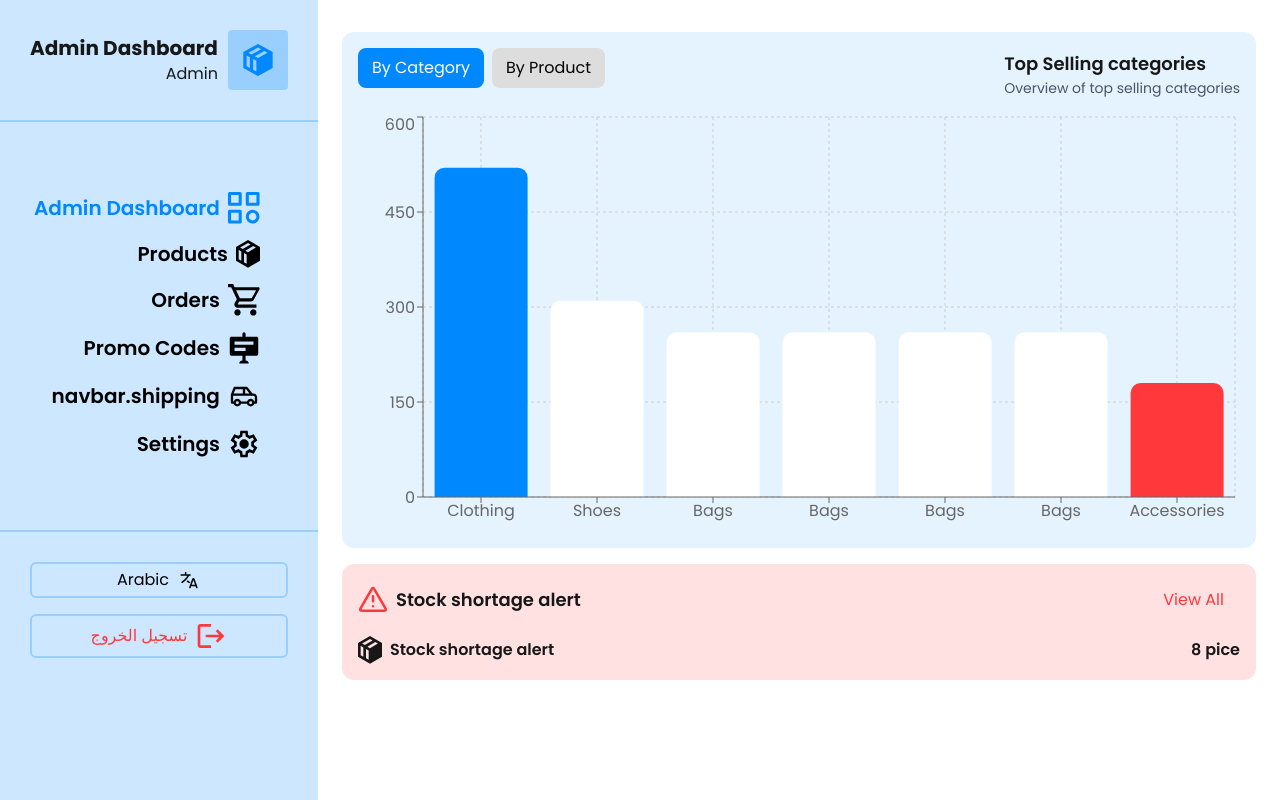
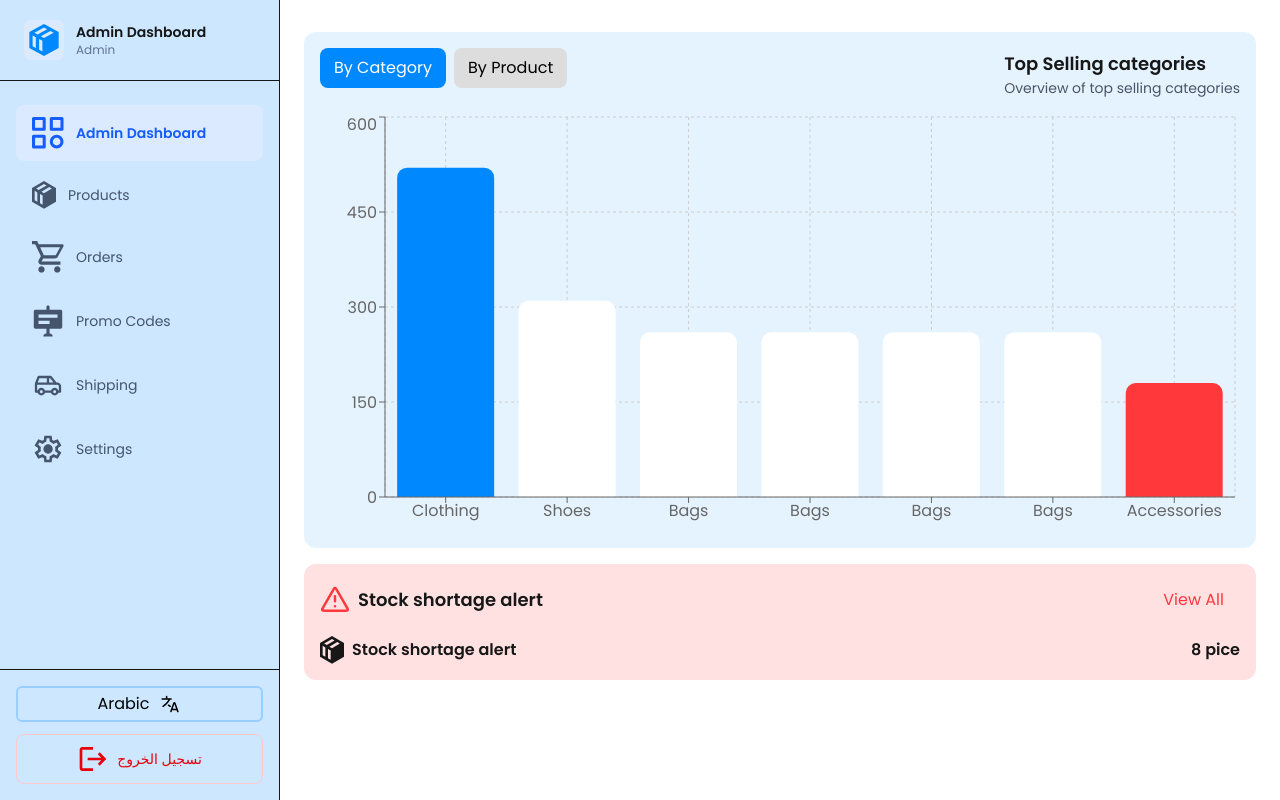
Before and after one commit to Abdelrahman0963/MassarWebApp, a Next.js app: page /en in a window 1280 px wide. Built offline with nearby package versions, Linux system fonts and the light colour scheme.

Commit message:
feat: update Navbar component layout and improve RTL support

```diff
--- a/app/components/Navbar.tsx
+++ b/app/components/Navbar.tsx
@@ -1,90 +1,135 @@
 "use client";
-import { Cart, ControlPanel, DefaultLogo, EnAr, Logout, Products, Promocode, Settings, Shipping } from '../icons/icons'
-import Link from 'next/link'
+
+import {
+  Cart,
+  ControlPanel,
+  DefaultLogo,
+  Logout,
+  Products,
+  Promocode,
+  Settings,
+  Shipping
+} from "../icons/icons";
+
+import Link from "next/link";
 import { usePathname } from "next/navigation";
-import LangSwitch from './NavBtn/LangSwitch';
-import { useTranslations } from 'next-intl';
-
+import { useTranslations } from "next-intl";
+import LangSwitch from "./NavBtn/LangSwitch";
 
 const Navbar = () => {
-  const pathName = usePathname();
-  const locale = pathName?.split('/')[1];
+  const pathname = usePathname();
+  const locale = pathname?.split("/")[1];
   const t = useTranslations();
 
-  const NavLinks = [
+  const isRTL = locale === "ar";
+
+  const navLinks = [
     {
       href: `/${locale}`,
-      label: t('navbar.board'),
-      icon: <ControlPanel />
+      label: t("navbar.board"),
+      icon: <ControlPanel />,
     },
     {
       href: `/${locale}/products`,
-      label: t('navbar.Products'),
-      icon: <Products />
+      label: t("navbar.Products"),
+      icon: <Products />,
     },
     {
       href: `/${locale}/orders`,
-      label: t('navbar.orders'),
-      icon: <Cart />
+      label: t("navbar.orders"),
+      icon: <Cart />,
     },
     {
       href: `/${locale}/promocodes`,
-      label: t('navbar.promocodes'),
-      icon: <Promocode />
+      label: t("navbar.promocodes"),
+      icon: <Promocode />,
     },
     {
       href: `/${locale}/shippingZone`,
-      label: t('navbar.shipping'),
-      icon: <Shipping />
+      label: t("navbar.shippingZone"),
+      icon: <Shipping />,
     },
     {
       href: `/${locale}/settings`,
-      label: t('navbar.settings'),
-      icon: <Settings />
-    }
-  ]
-
+      label: t("navbar.settings"),
+      icon: <Settings />,
+    },
+  ];
 
   return (
-    <div className='h-screen bg-[#CCE7FF]  '>
-      <nav>
-        <header className='flex gap-2.5 items-center mb-10 justify-end border-b-2 border-[#99CFFF] p-7.5'>
-          <div className='flex flex-col items-end'>
-            <h1 className="font-bold text-xl text-right">
-              {t('navbar.board')}
-            </h1>
-            <p className="text-right">{t('navbar.user')}</p>
-          </div>
+    <aside
+      className={`
+        h-screen w-70 bg-[#CCE7FF] border-r
+        flex flex-col
+        ${isRTL ? "border-l border-r-0" : ""}
+      `}
+      dir={isRTL ? "rtl" : "ltr"}
+    >
+      {/* ===== Header ===== */}
+      <div className="flex items-center gap-3 px-6 py-5 border-b">
+        <div className="w-10 h-10 flex items-center justify-center rounded-md bg-blue-100">
+          <DefaultLogo />
+        </div>
 
-          <div className='h-15 w-15 py-0.75  px-1.25 bg-[#99CFFF] rounded-sm flex justify-center items-center'> <DefaultLogo /> </div>
+        <div className="flex flex-col">
+          <span className="font-semibold text-sm">
+            {t("navbar.board")}
+          </span>
+          <span className="text-xs text-slate-500">
+            {t("navbar.user")}
+          </span>
+        </div>
+      </div>
 
-        </header>
+      {/* ===== Nav ===== */}
+      <nav className="flex-1 px-4 py-6">
+        <ul className="space-y-2">
+          {navLinks.map((link) => {
+            const isActive = pathname === link.href;
 
-        <aside className='p-7.5 '>
-          <div className='flex  flex-col gap-4 '>
-            {NavLinks.map((link) => (
-              <div key={link.href} className={`${pathName === link.href ? 'text-[#0088FF] hover:text-[#49a7fa] active:text-[#034fa5] transition duration-300' : 'text-black hover:text-[#0088FF] transition duration-300 active:text-[#034fa5] '} `}>
-                <Link href={link.href} className='mr-7 flex items-center justify-end  gap-2' >
-                  <p className='text-xl font-semibold'>{link.label}</p>
-                  <p>{link.icon}</p>
+            return (
+              <li key={link.href}>
+                <Link
+                  href={link.href}
+                  className={`
+                    flex items-center gap-3 px-4 py-3 rounded-lg
+                    transition-all duration-200
+                    ${isActive
+                      ? "bg-blue-100 text-blue-600 font-semibold"
+                      : "text-slate-600 hover:bg-slate-100"
+                    }
+                    ${isRTL ? "flex-row-reverse text-right" : ""}
+                  `}
+                >
+                  <span className="text-lg">{link.icon}</span>
+                  <span className="text-sm">{link.label}</span>
                 </Link>
-              </div>
-            ))}
-          </div>
-        </aside>
+              </li>
+            );
+          })}
+        </ul>
+      </nav>
 
-        <footer className='border-t-2 border-[#99CFFF] mt-10 p-7.5'>
-          <div className='flex flex-col gap-4'>
-            <LangSwitch />
-            <div className='border-2 border-[#99CFFF] rounded-md p-1 flex items-cent justify-center gap-2 hover:cursor-pointer hover:bg-[#ff383b24] hover:border-[#FF383C] active:bg-[#FF383C] active:text-white transition duration-300 text-[#FF383C] '>
-              <button>تسجيل الخروج</button>
-              <Logout />
-            </div>
-          </div>
-        </footer>
-      </nav>
-    </div>
-  )
-}
+      {/* ===== Footer ===== */}
+      <div className="border-t px-4 py-4 space-y-3">
+        <LangSwitch />
 
-export default Navbar
+        <button
+          className="
+            w-full flex items-center justify-center gap-2
+            px-4 py-2 rounded-lg
+            text-red-600 border border-red-200
+            hover:bg-red-50
+            active:bg-red-600 active:text-white
+            transition
+          "
+        >
+          <Logout />
+          <span className="text-sm">تسجيل الخروج</span>
+        </button>
+      </div>
+    </aside>
+  );
+};
+
+export default Navbar;
--- a/app/components/graph/BarChart.tsx
+++ b/app/components/graph/BarChart.tsx
@@ -82,7 +82,7 @@ const SalesChart = () => {
             <div
                 className="w-full p-4 bg-[#E5F3FF] mt-4 rounded-xl"
             >
-                <div className="flex items-center justify-between mb-3">
+                <div className="flex lg:flex-row flex-col items-center justify-between mb-3">
                     <div className="flex gap-2 mb-3">
                         <button
                             onClick={() => setViewMode("category")}
```
